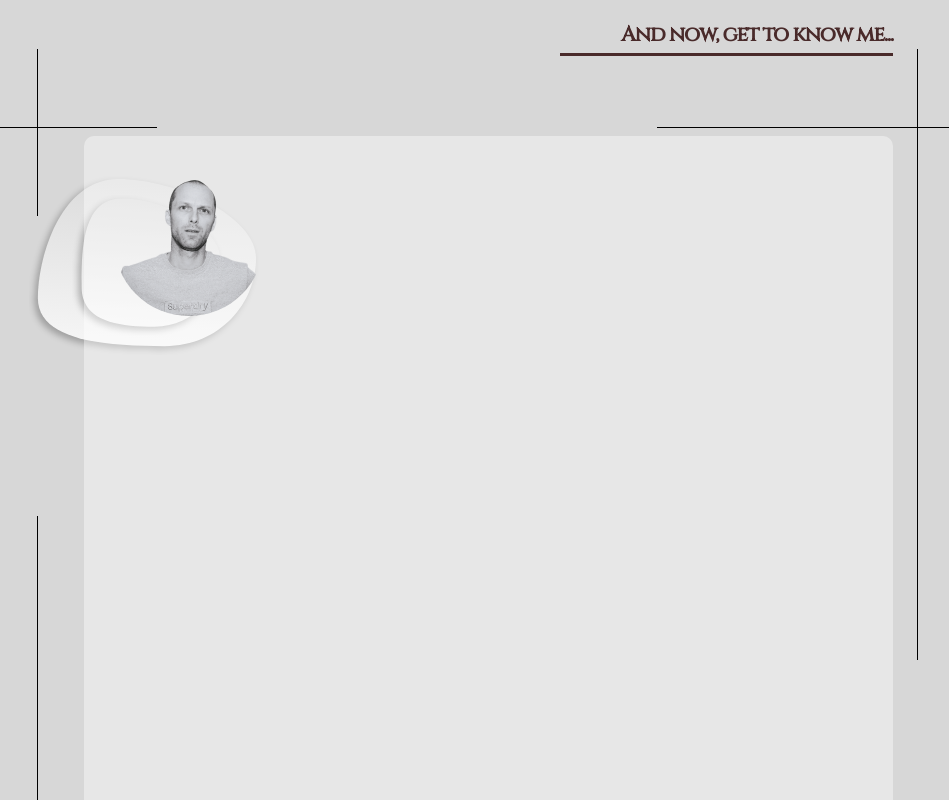
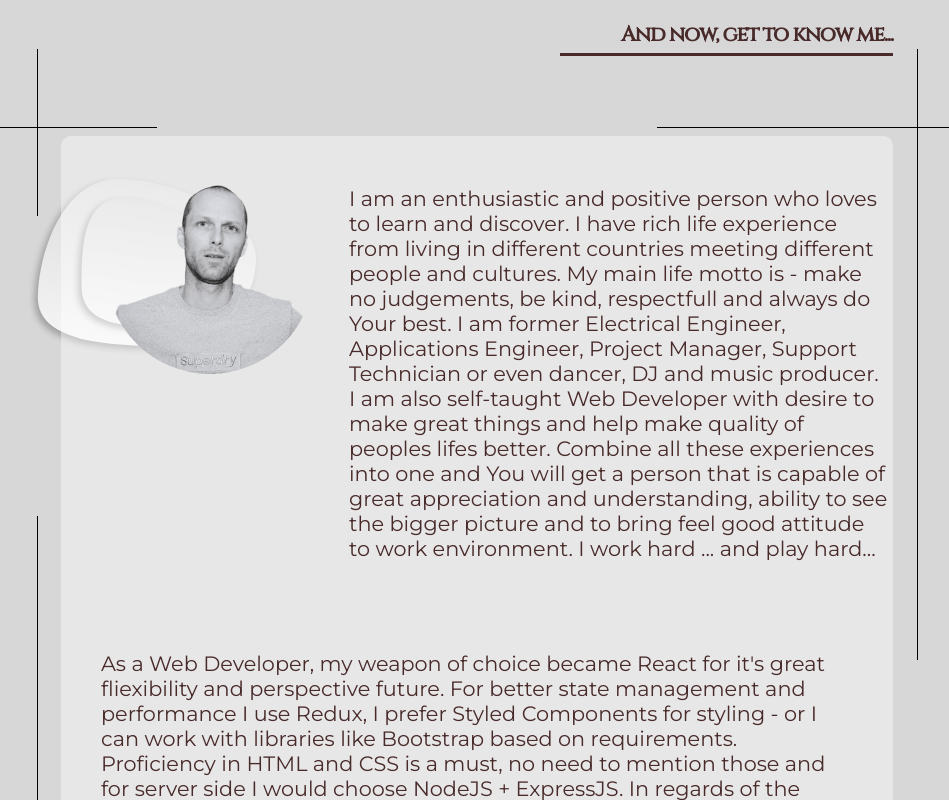
Before and after one commit to MartinKuracka/webmark-react, a React (Create React App) app: page / in a window 1280 px wide. Shown: the part 3640-4440 px from the top of the page, without its empty margins (163-1112 px from the left). Built offline with nearby package versions, Linux system fonts and the light colour scheme.

Commit message:
about page first update

```diff
--- a/src/containers/about_section/about.js
+++ b/src/containers/about_section/about.js
@@ -34,19 +34,29 @@ const Underline = styled.div `
 `
 const InfoWrap = styled.div `
     margin-top: 80px;
-    width: 90%;
+    width: 100%;
     height: 900px;
     background-color: rgba(255,255,255,0.4);
     border-radius: var(--radius);
-    padding: 30px;
 `
 const Header = styled.div`
+    margin: 30px;
     width: 100%;
     display: flex;
 `
 const Face = styled.img `
-    width: 20%;
+    float: left;
+    width: 25%;
+    height: 25%;
+    margin: 0px 15px;
     border-radius: 50%;
+`
+const Textfield = styled.p `
+    font-size: var(--t1);
+    line-height: initial;
+    letter-spacing: 0;
+    width: ${props => props.main ? '90%' : '65%'};
+    padding: ${props => props.main ? '40px' : '20px'};
 `
 const AboutSection = () => {
     return(
@@ -60,7 +70,9 @@ const AboutSection = () => {
                 <InfoWrap>
                     <Header>
                         <Face src={MyFace} />
+                        <Textfield>I am an enthusiastic and positive person who loves to learn and discover. I have rich life experience from living in different countries meeting different people and cultures. My main life motto is - make no judgements, be kind, respectfull and always do Your best. I am former Electrical Engineer, Applications Engineer, Project Manager, Support Technician or even dancer, DJ and music producer. I am also self-taught Web Developer with desire to make great things and help make quality of peoples lifes better. Combine all these experiences into one and You will get a person that is capable of great appreciation and understanding, ability to see the bigger picture and to bring feel good attitude to work environment. I work hard ... and play hard...  </Textfield>
                     </Header>
+                    <Textfield main>As a Web Developer, my weapon of choice became React for it's great fliexibility and perspective future. For better state management and performance I use Redux, I prefer Styled Components for styling - or I can work with libraries like Bootstrap based on requirements. Proficiency in HTML and CSS is a must, no need to mention those and for server side I would choose NodeJS + ExpressJS. In regards of the databases, MySQL or PostgreSQL should not be a problem. If You wish, You can download my CV below for more details.  </Textfield>
                 </InfoWrap>
             </Wrapper>
         </>
```
